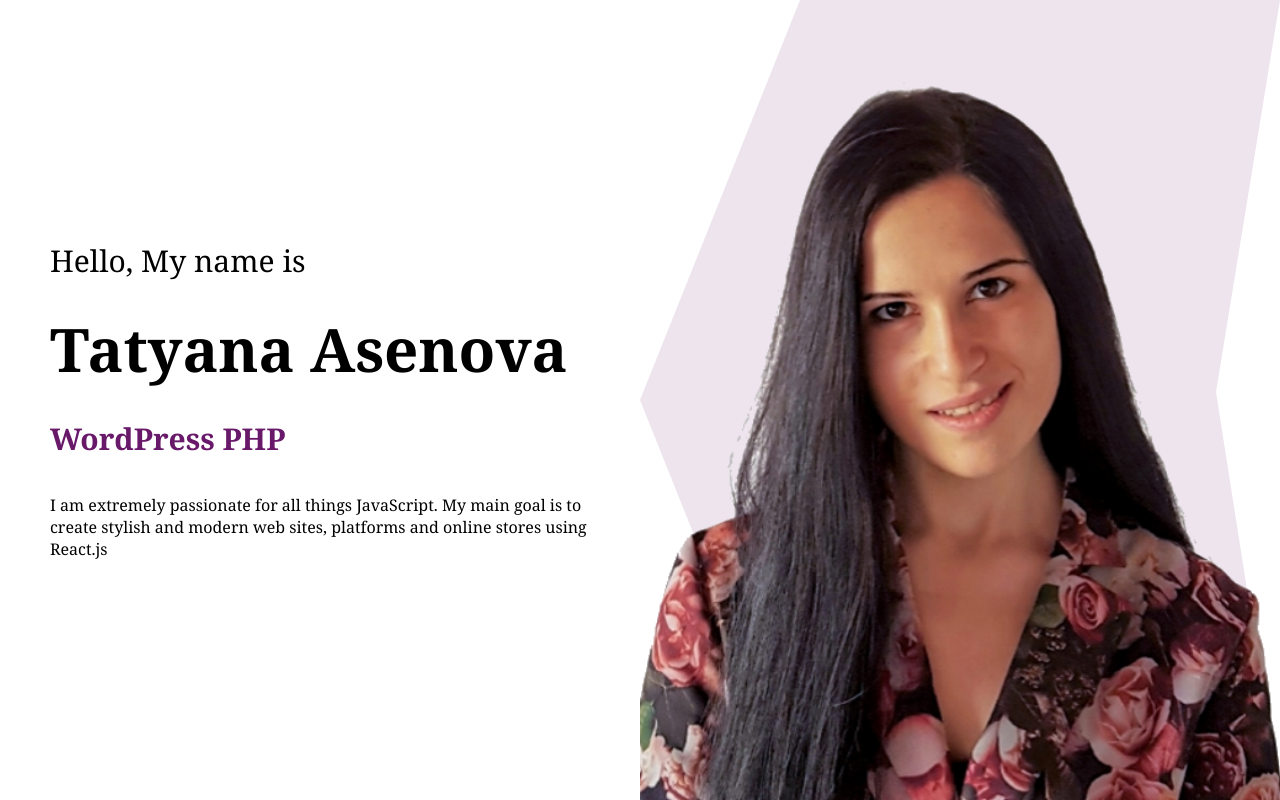
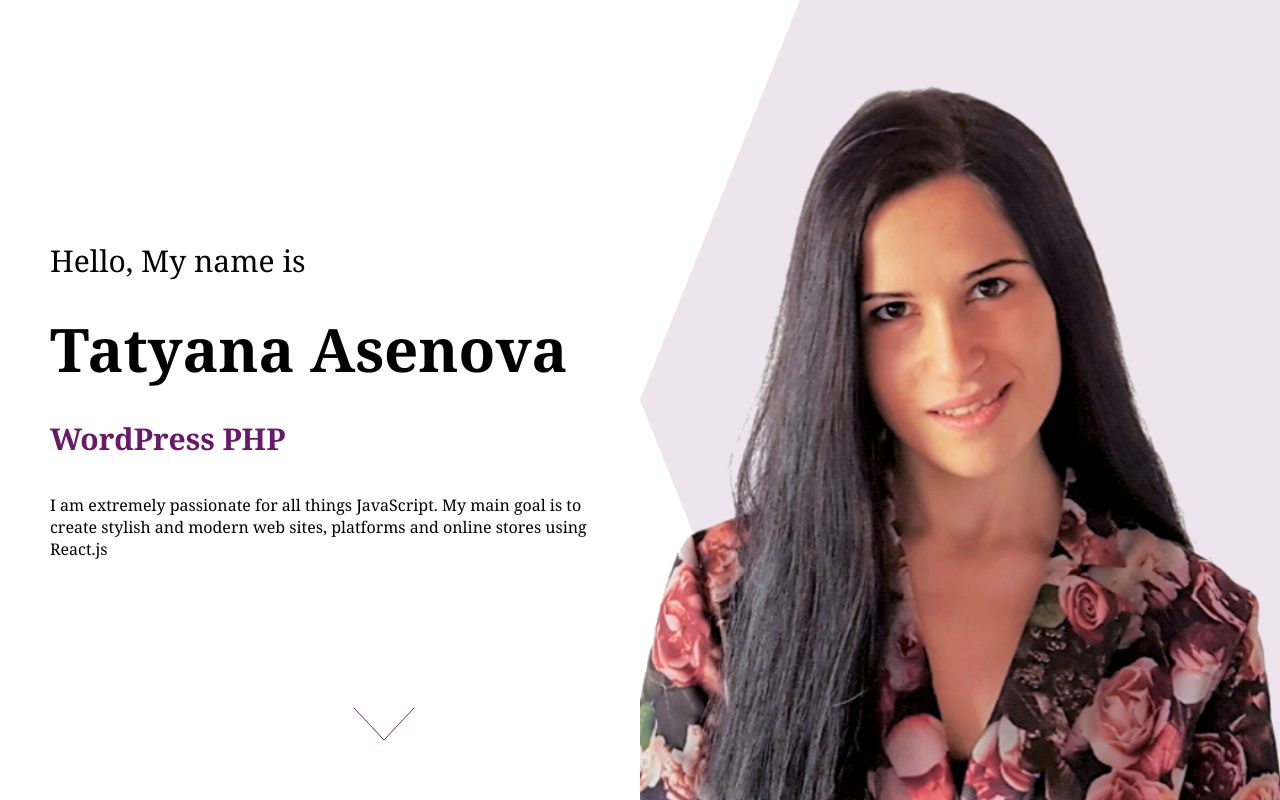
Before and after one commit to Tatyana-OA/personal-portfolio-react-js, a React (Create React App) app: page / in a window 1280 px wide. Built offline with nearby package versions, Linux system fonts and the light colour scheme.

Commit message:
Adding scroll SVG

```diff
--- a/src/components/intro/Intro.css
+++ b/src/components/intro/Intro.css
@@ -59,6 +59,53 @@
 	display:flex;
 	align-items:center;
 }
+.arrows {
+	width: 60px;
+	height: 72px;
+	position: absolute;
+	left: 30%;
+	margin-left: -30px;
+	bottom: 20px;
+}
+
+.arrows path {
+	stroke: #4e0c5a;
+	fill: transparent;
+	stroke-width: 1px;
+	animation: arrow 2s infinite;
+	-webkit-animation: arrow 2s infinite;
+}
+
+@keyframes arrow
+{
+0% {opacity:0}
+40% {opacity:1}
+80% {opacity:0}
+100% {opacity:0}
+}
+
+@-webkit-keyframes arrow /*Safari and Chrome*/
+{
+0% {opacity:0}
+40% {opacity:1}
+80% {opacity:0}
+100% {opacity:0}
+}
+
+.arrows path.a1 {
+	animation-delay:-1s;
+	-webkit-animation-delay:-1s; /* Safari 和 Chrome */
+}
+
+.arrows path.a2 {
+	animation-delay:-0.5s;
+	-webkit-animation-delay:-0.5s; /* Safari 和 Chrome */
+}
+
+.arrows path.a3 {
+	animation-delay:0s;
+	-webkit-animation-delay:0s; /* Safari 和 Chrome */
+}
 .i-img {
 	width:100%;
 	height:100%;
@@ -66,7 +113,8 @@
 	position:absolute;
 }
 .i-bg {
-	clip-path: polygon(100% 0%, 90% 49%, 100% 100%, 25% 100%, 0% 50%, 25% 0%);	background-color:#ae86b038;
+	clip-path: polygon(100% 0%, 100% 47%, 100% 100%, 25% 100%, 0% 50%, 25% 0%);
+	background-color:#ae86b038;
 	width: 100%;
 	height: 100%;
 	position: absolute;
--- a/src/components/intro/Intro.js
+++ b/src/components/intro/Intro.js
@@ -17,10 +17,15 @@
 							<div className="i-title-item">Copywriting</div>
 						</div>
 					</div>
-					<div className="i-desc">
+					<p className="i-desc">
 						I am extremely passionate for all things JavaScript. My main goal is to create stylish and modern web sites, platforms and online stores using React.js
-					</div>
+					</p>
 				</div>
+				<svg class="arrows">
+							<path class="a1" d="M0 0 L30 32 L60 0"></path>
+							<path class="a2" d="M0 20 L30 52 L60 20"></path>
+							<path class="a3" d="M0 40 L30 72 L60 40"></path>
+						</svg>
 			</div>
 			<div className="i-right">
 				<div className="i-bg"></div>
```
Also changed, not shown: src/img/me.png.
